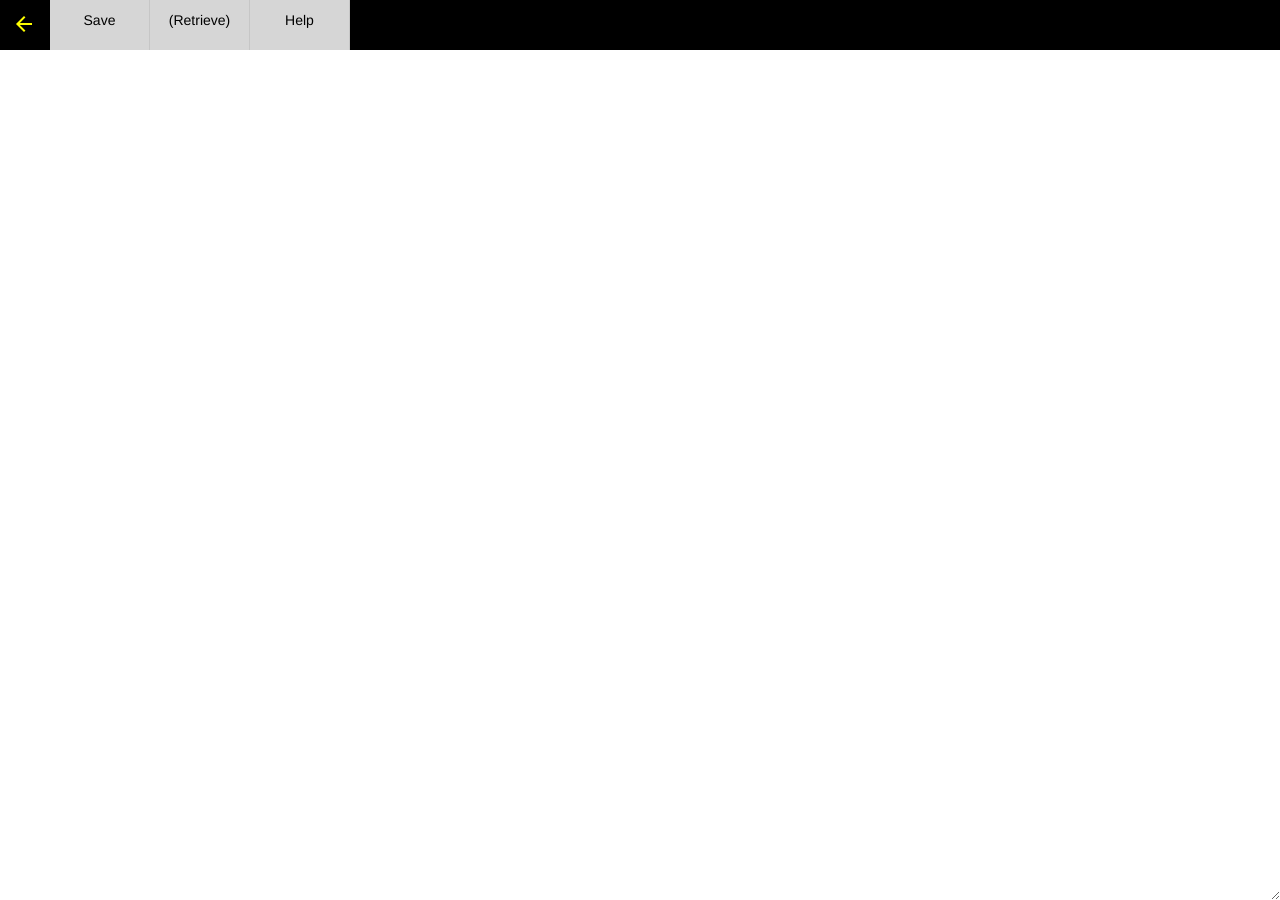
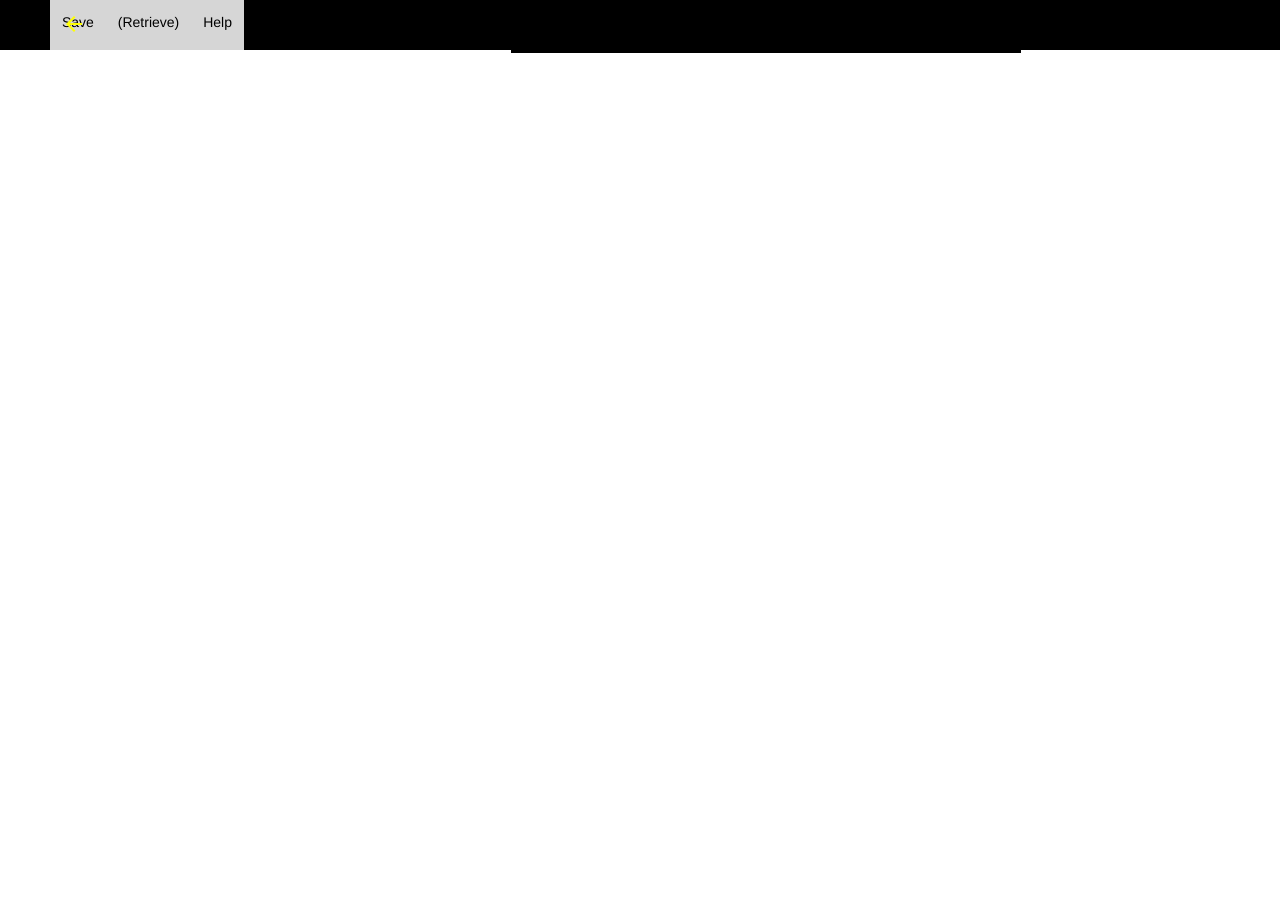
Before and after one commit to tblondelle/tblondelle.github.io, a Jekyll site: the page built from experiments/experiment2.html, in a window 1280 px wide. Built offline with Jekyll 4.4.1, drawn with Linux system fonts in a browser that asks for light colours; nearby versions of some CDN libraries.

Commit message:
support every browser
change display: grid to inline-block

```diff
--- a/assets/notepad_online/style.css
+++ b/assets/notepad_online/style.css
@@ -6,51 +6,66 @@
 }
 
 .menu {
-    position: absolute;
+    position: fixed;
     top: 0;
-    height: 50px;
     background-color: black;
-    width: calc(100% - 50px);
-    display: grid;
-    grid-auto-columns: 100px;
+    width: 100%;
     user-select: none;
-    padding-left: 50px;
-}
-
-#escape_button{
-    position: absolute;
-    padding: 12px;
-    color: white;
-    cursor: pointer;
-}
-
-
-textarea {
-    font-size: 14px;
-    position: absolute;
-    top: 50px;
-    width: calc(100% - 10px);
-    height: calc(100% - 50px - 10px);
-    padding: 5px;
-    outline: none;
-    border: 0;
-    resize: none;
+	padding-left: 50px;
 }
 
 .click-item {
     text-align: center;
     color: black;
     background-color: #d6d6d6;
-    padding: 5px;
-    padding-top: 10px;
-    grid-row: 1;
-    border-style: solid;
-    border-width: 0px;
-    border-right-width: 1px;
-    border-right-color: #c6c6c6;
+
+	display: inline-block;
+	height: calc(50px - 24px);
+	padding: 12px;
+	margin-right: -4px;
+
     cursor: pointer;
 }
 
 .click-item:hover {
     background-color: #c6c6c6;
 }
+
+#escape_button {
+	position: fixed;
+	padding: 12px;
+}
+
+.colorhere {
+    font-family: monospace;
+    font-size: 14px;
+    position: absolute;
+    top: 50px;
+    width: calc(100vw - 10px);
+    height: calc(100% - 50px - 10px);
+    padding: 5px;
+    outline: none;
+    border: 0;
+    resize: none;
+    line-height: 20px;
+    white-space: pre;
+    background-color: #23241f;
+    display: block;
+}
+
+.typehere {
+    font-size: 14px;
+    position: absolute;
+    top: 50px;
+    width: calc(100vw - 10px);
+    height: calc(100% - 50px - 10px);
+    padding: 5px;
+    outline: none;
+    border: 0;
+    resize: none;
+    background-color: transparent;
+    z-index: 999;
+    line-height: 20px;
+    color: transparent;
+    caret-color: red;
+}
```
